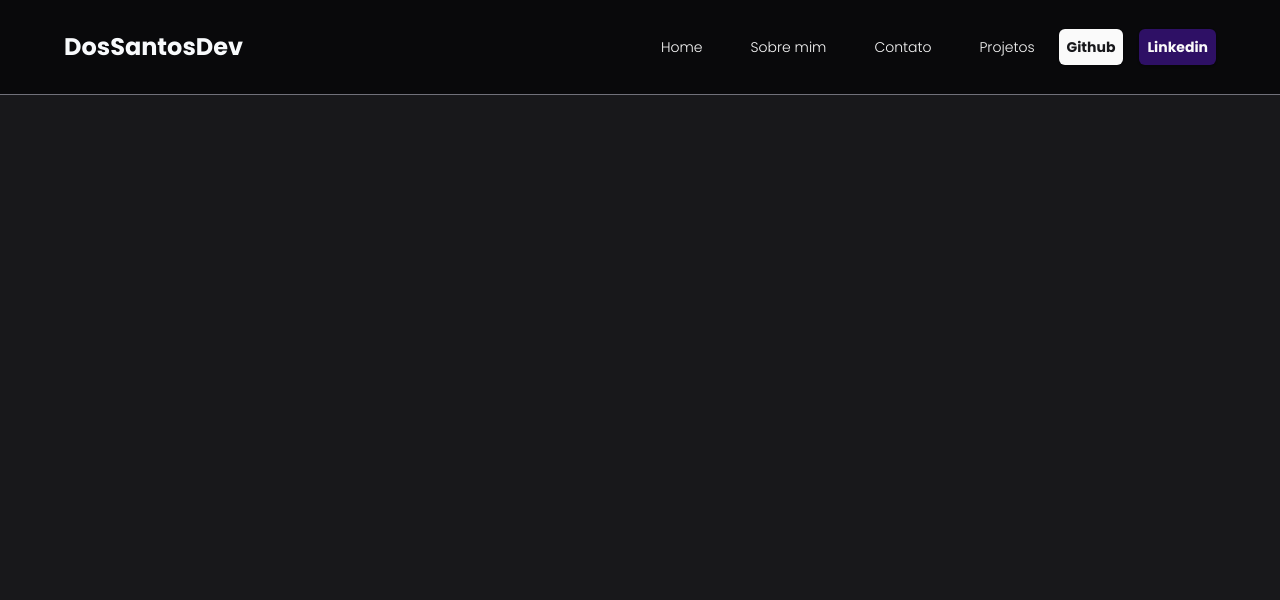
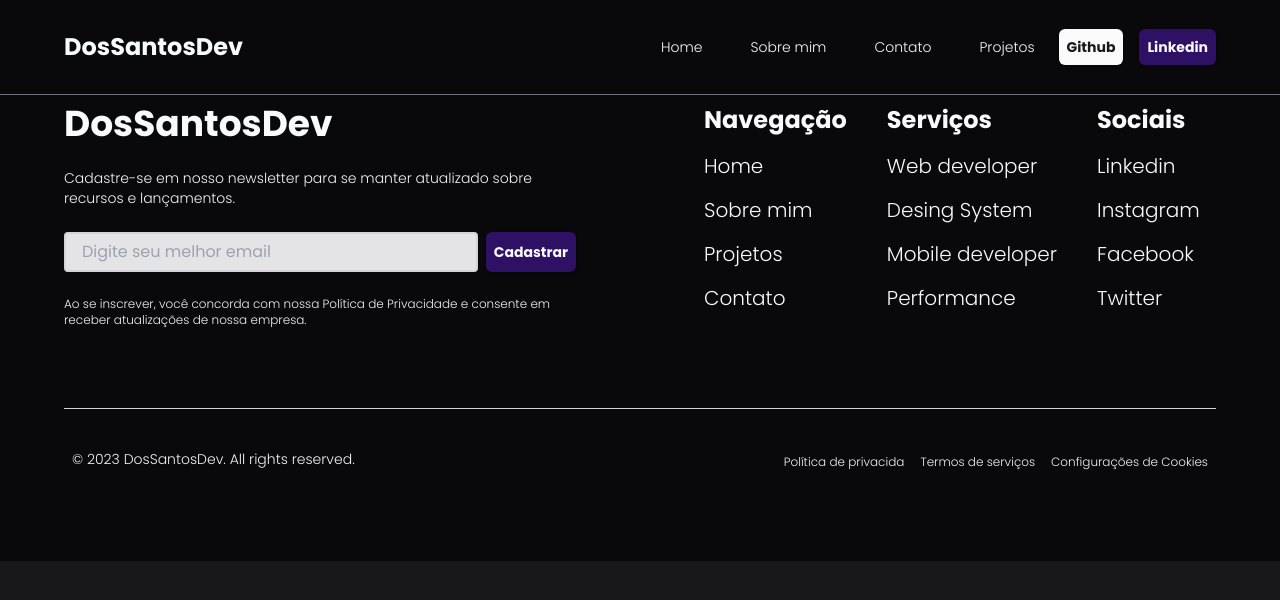
Before and after one commit to DosSantosDev2022/my-portifolio, a Next.js app: page /About in a window 1280 px wide. Shown: the top 600 px of the page. Built offline with nearby package versions, Linux system fonts and the light colour scheme.

Commit message:
add component footer layout

```diff
--- a/src/app/(Home)/components/headerHome.tsx
+++ b/src/app/(Home)/components/headerHome.tsx
@@ -1,4 +1,4 @@
-import Button from '@/components/Button'
+import Button from '@/components/Buttons/Button'
 import Image from 'next/image'
 import Link from 'next/link'
 import profile from '@/assets/img/Profile.png'
--- a/src/app/(Home)/components/sectiontwo.tsx
+++ b/src/app/(Home)/components/sectiontwo.tsx
@@ -26,7 +26,7 @@ export function SectionTwo() {
     },
   ]
   return (
-    <section className="py-28 flex items-start gap-20">
+    <section className="py-28 flex flex-col lg:flex-row items-start gap-20">
       <div className="w-full">
         <Image
           className="rounded-md"
--- a/src/app/layout.tsx
+++ b/src/app/layout.tsx
@@ -1,7 +1,8 @@
 import type { Metadata } from 'next'
 import { Poppins } from 'next/font/google'
 import './globals.css'
-import { Header } from '@/components/Header'
+import { Header } from '@/components/Header/Header'
+import { FooterPageLayout } from '@/components/Footer/Footer'
 
 const poppins = Poppins({
   subsets: ['latin'],
@@ -23,6 +24,7 @@ export default function RootLayout({
       <body className="scrollbar scrollbar-thumb-zinc-950 bg-zinc-900">
         <Header />
         <main className="lg:px-16 px-8">{children}</main>
+        <FooterPageLayout />
       </body>
     </html>
   )
--- /dev/null
+++ b/src/components/Footer/Footer.tsx
@@ -0,0 +1,60 @@
+import Link from 'next/link'
+import { FormFooter } from '@/components/Footer/formFooter'
+import { NavFooter } from '@/components/Footer/navFooter'
+
+export function FooterPageLayout() {
+  return (
+    <>
+      <footer className="bg-zinc-950 lg:px-16 px-8 py-20 flex flex-col gap-20">
+        <div className="w-full flex flex-col lg:flex-row items-start justify-around gap-32">
+          <div className="w-full flex flex-col items-start justify-center gap-6">
+            <h1 className="text-slate-50 text-4xl font-bold">DosSantosDev</h1>
+            <p className="text-zinc-100 text-sm font-light">
+              Cadastre-se em nosso newsletter para se manter atualizado sobre
+              recursos e lançamentos.
+            </p>
+            <FormFooter />
+            <p className="text-zinc-100 text-xs font-light">
+              Ao se inscrever, você concorda com nossa Política de Privacidade e
+              consente em receber atualizações de nossa empresa.
+            </p>
+          </div>
+          <NavFooter />
+        </div>
+        <div className="border-t border-zinc-300 w-full">
+          <div className="flex flex-col lg:flex-row items-start justify-between p-2 gap-4 mt-8">
+            <p className="text-zinc-100 font-light text-sm">
+              © 2023 DosSantosDev. All rights reserved.
+            </p>
+            <ul className="flex flex-col lg:flex-row items-start justify-center gap-4">
+              <li>
+                <Link
+                  className="text-zinc-100 font-extralight text-xs hover:underline transition-all"
+                  href={''}
+                >
+                  Política de privacida
+                </Link>
+              </li>
+              <li>
+                <Link
+                  className="text-zinc-100 font-extralight text-xs hover:underline transition-all"
+                  href={''}
+                >
+                  Termos de serviços
+                </Link>
+              </li>
+              <li>
+                <Link
+                  className="text-zinc-100 font-extralight text-xs hover:underline transition-all"
+                  href={''}
+                >
+                  Configurações de Cookies
+                </Link>
+              </li>
+            </ul>
+          </div>
+        </div>
+      </footer>
+    </>
+  )
+}
--- /dev/null
+++ b/src/components/Footer/formFooter.tsx
@@ -0,0 +1,14 @@
+import Button from '@/components/Buttons/Button'
+
+export function FormFooter() {
+  return (
+    <form className="flex w-full gap-2">
+      <input
+        type="text"
+        placeholder="Digite seu melhor email"
+        className='bg-zinc-200 appearance-none border-2 border-zinc-300 rounded w-full py-2 px-4 text-zinc-700 leading-tight focus:outline-none focus:bg-white focus:border-purple-500" id="inline-full-name'
+      />
+      <Button variant="highlight">Cadastrar</Button>
+    </form>
+  )
+}
--- /dev/null
+++ b/src/components/Footer/navFooter.tsx
@@ -0,0 +1,77 @@
+'use client'
+import * as NavigationMenu from '@radix-ui/react-navigation-menu'
+
+import Link from 'next/link'
+
+export function NavFooter() {
+  const navigation = [
+    { title: 'Link 01', linkName: 'Home', url: '/' },
+    { title: 'Link 01', linkName: 'Sobre mim', url: '/' },
+    { title: 'Link 01', linkName: 'Projetos', url: '/' },
+    { title: 'Link 01', linkName: 'Contato', url: '/' },
+  ]
+  const Services = [
+    { title: 'Link 01', linkName: 'Web developer', url: '/' },
+    { title: 'Link 01', linkName: 'Desing System', url: '/' },
+    { title: 'Link 01', linkName: 'Mobile developer', url: '/' },
+    { title: 'Link 01', linkName: 'Performance', url: '/' },
+  ]
+  const Social = [
+    { title: 'Link 01', linkName: 'Linkedin', url: '/' },
+    { title: 'Link 01', linkName: 'Instagram', url: '/' },
+    { title: 'Link 01', linkName: 'Facebook', url: '/' },
+    { title: 'Link 01', linkName: 'Twitter', url: '/' },
+  ]
+  return (
+    <div className="flex flex-col lg:flex-row  items-start gap-10 w-full ">
+      <NavigationMenu.Root>
+        <NavigationMenu.List>
+          <NavigationMenu.Item className="flex flex-col gap-4">
+            <h4 className="text-zinc-50 font-bold text-2xl">Navegação</h4>
+            {navigation.map((link) => (
+              <Link
+                href={link.linkName}
+                key={link.linkName}
+                className="text-zinc-50 font-light text-xl hover:underline transition-all"
+              >
+                {link.linkName}
+              </Link>
+            ))}
+          </NavigationMenu.Item>
+        </NavigationMenu.List>
+      </NavigationMenu.Root>
+      <NavigationMenu.Root>
+        <NavigationMenu.List>
+          <NavigationMenu.Item className="flex flex-col gap-4">
+            <h4 className="text-zinc-50 font-bold text-2xl">Serviços</h4>
+            {Services.map((link) => (
+              <Link
+                href={link.linkName}
+                key={link.linkName}
+                className="text-zinc-50 font-light text-xl hover:underline transition-all"
+              >
+                {link.linkName}
+              </Link>
+            ))}
+          </NavigationMenu.Item>
+        </NavigationMenu.List>
+      </NavigationMenu.Root>
+      <NavigationMenu.Root>
+        <NavigationMenu.List>
+          <NavigationMenu.Item className="flex flex-col gap-4">
+            <h4 className="text-zinc-50 font-bold text-2xl">Sociais</h4>
+            {Social.map((link) => (
+              <Link
+                href={link.linkName}
+                key={link.linkName}
+                className="text-zinc-50 font-light text-xl hover:underline transition-all"
+              >
+                {link.linkName}
+              </Link>
+            ))}
+          </NavigationMenu.Item>
+        </NavigationMenu.List>
+      </NavigationMenu.Root>
+    </div>
+  )
+}
--- a/src/components/Form.tsx
+++ b/src/components/Forms/Form.tsx
@@ -4,7 +4,7 @@ import { z } from 'zod'
 import emailjs from 'emailjs-com'
 import { toast } from 'react-toastify'
 
-import Button from './Button'
+import Button from '@/components/Buttons/Button'
 
 const zodSchemaFomr = z.object({
   nome: z.string().nonempty('O nome é obrigatório'),
--- a/src/components/Header.tsx
+++ b/src/components/Header/Header.tsx
@@ -1,8 +1,8 @@
 'use client'
 
 import Link from 'next/link'
-import Button from './Button'
-import { NavMenu } from './navMenu'
+import Button from '@/components/Buttons/Button'
+import { NavMenu } from '@/components/Header/navMenu'
 import { HiBars3BottomRight } from 'react-icons/hi2'
 import { useState } from 'react'
 
```
Also changed, not shown: src/components/Buttons/Button.tsx (renamed from src/components/Button.tsx), src/components/Header/navMenu.tsx (renamed from src/components/navMenu.tsx).
